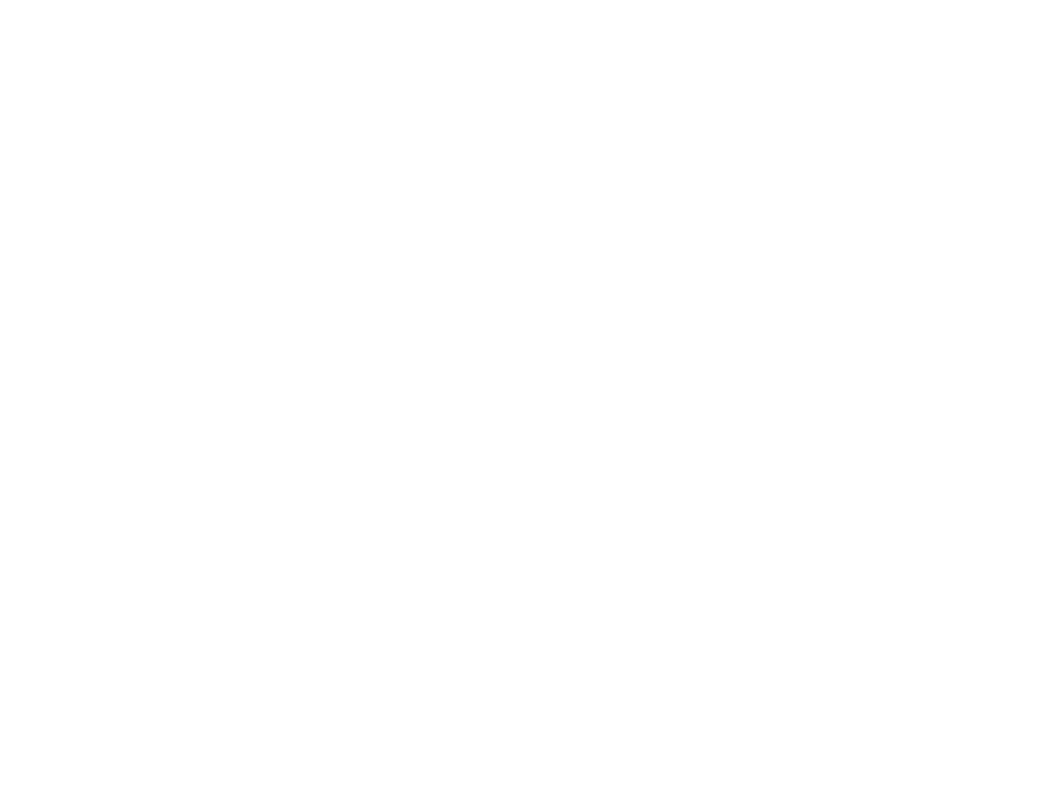
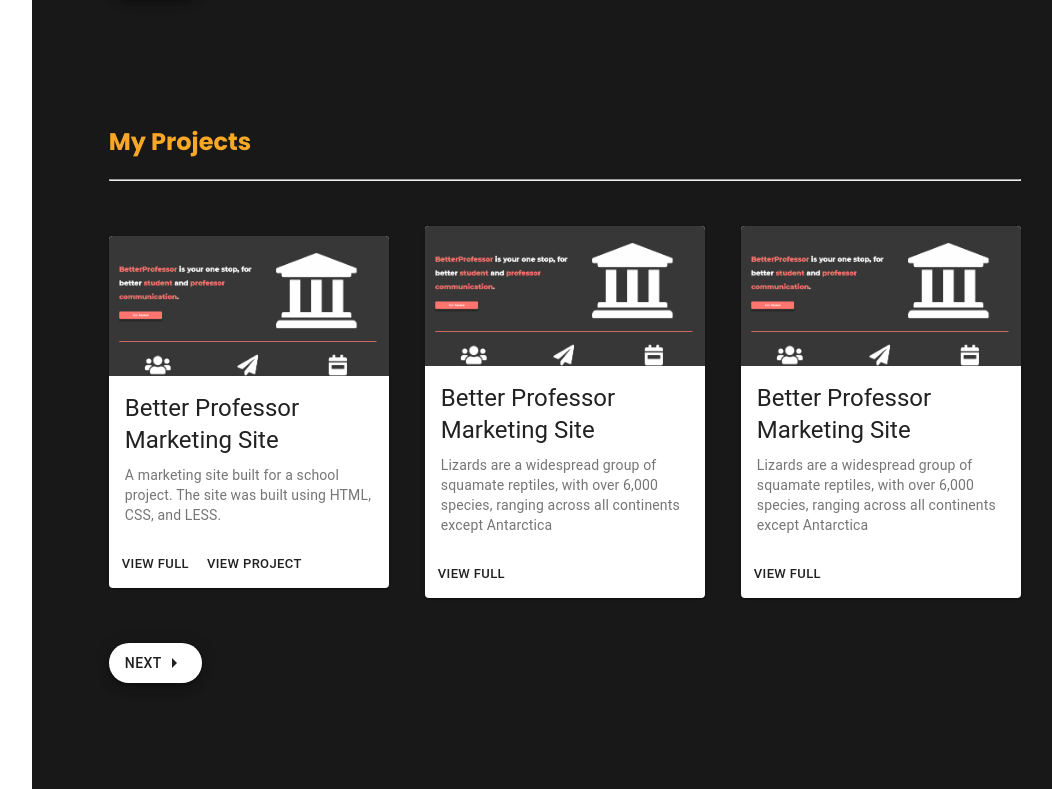
Before and after one commit to NateTheDev1/PortfolioFinal, a React (Create React App) app: page / in a window 1280 px wide. Shown: the part 1476-2265 px from the top of the page, without its empty margins (192-1244 px from the left). Before the commit the page ends 1355 px from the top, so only its background shows below. Built offline with nearby package versions, Linux system fonts and the light colour scheme.

Commit message:
Projects Design Done | Todo: Build Dialog Logic

```diff
--- a/src/components/MainWindow.js
+++ b/src/components/MainWindow.js
@@ -1,9 +1,21 @@
 import React from "react";
 import { makeStyles } from "@material-ui/core/styles";
-import { Container, Fab, Avatar } from "@material-ui/core";
+import {
+  Container,
+  Fab,
+  Avatar,
+  Card,
+  CardActionArea,
+  CardMedia,
+  CardContent,
+  Typography,
+  CardActions,
+  Button,
+} from "@material-ui/core";
 import ArrowRightIcon from "@material-ui/icons/ArrowRight";
 import EmojiObjectsIcon from "@material-ui/icons/EmojiObjects";
 import meBest from "../images/mebest.jpg";
+import professorPreview from "../images/betterprofessorpreview.png";
 import { setPage } from "../actions/actions";
 import { connect } from "react-redux";
 
@@ -11,7 +23,7 @@
   root: {
     backgroundColor: "#181818",
     width: "100%",
-    height: "175%",
+    height: "100%",
     color: "white",
     marginLeft: "17.5%",
     display: "flex",
@@ -22,13 +34,12 @@
     },
   },
   home: {
-    marginTop: "5%",
+    marginTop: "20%",
     marginLeft: "5%",
-    height: "100%",
     fontWeight: "700",
-
+    marginBottom: "10%",
     "& h1": {
-      marginTop: "15%",
+      marginTop: "25%",
       fontSize: "2.5rem",
       lineHeight: "3",
 
@@ -41,9 +52,8 @@
     backgroundColor: "white",
   },
   about: {
-    marginTop: "18%",
     marginLeft: "5%",
-    height: "100%",
+    marginBottom: "10%",
     "& hr": {
       color: "black",
       width: "25%",
@@ -56,7 +66,6 @@
     display: "flex",
     justifyContent: "center",
     alignItems: "center",
-    marginBottom: "5%",
   },
   aboutP: {
     width: "70%",
@@ -70,6 +79,34 @@
     width: "100%",
     objectFit: "contain",
   },
+  projects: {
+    marginBottom: "10%",
+    marginLeft: "5%",
+  },
+  media: {
+    height: 140,
+  },
+
+  cardDiv: {
+    marginTop: "5%",
+    display: "flex",
+    flexWrap: "wrap",
+    justifyContent: "space-between",
+    alignItems: "center",
+    marginBottom: "5%",
+  },
+  card: {
+    maxWidth: 280,
+  },
+  // btn: {
+  //   backgroundColor: "black",
+  //   color: "white",
+
+  //   "&:hover": {
+  //     backgroundColor: "gray",
+  //     color: "black",
+  //   },
+  // },
 });
 
 const MainWindow = ({ page, setPage }) => {
@@ -131,6 +168,100 @@
           </Fab>
         </a>
       </Container>
+      <Container maxWidth="md" className={classes.projects} id="projects">
+        <h2 style={{ color: "#F9A825" }}>My Projects</h2>
+        <hr />
+        <div className={classes.cardDiv}>
+          <Card className={classes.card}>
+            <CardActionArea>
+              <CardMedia
+                component="img"
+                className={classes.media}
+                image={require("../images/betterprofessorpreview.png")}
+                title="Better Professor Marketing Site"
+              />
+              <CardContent>
+                <Typography gutterBottom variant="h5" component="h2">
+                  Better Professor Marketing Site
+                </Typography>
+                <Typography variant="body2" color="textSecondary" component="p">
+                  A marketing site built for a school project. The site was
+                  built using HTML, CSS, and LESS.
+                </Typography>
+              </CardContent>
+            </CardActionArea>
+            <CardActions>
+              <Button size="small" className={classes.btn}>
+                View Full
+              </Button>
+              <a href="https://gobetterprofessor.netlify.app" target="_blank">
+                <Button size="small" className={classes.btn}>
+                  View Project
+                </Button>
+              </a>
+            </CardActions>
+          </Card>
+          <Card className={classes.card}>
+            <CardActionArea>
+              <CardMedia
+                component="img"
+                className={classes.media}
+                image={require("../images/betterprofessorpreview.png")}
+                title="Better Professor Marketing Site"
+              />
+              <CardContent>
+                <Typography gutterBottom variant="h5" component="h2">
+                  Better Professor Marketing Site
+                </Typography>
+                <Typography variant="body2" color="textSecondary" component="p">
+                  Lizards are a widespread group of squamate reptiles, with over
+                  6,000 species, ranging across all continents except Antarctica
+                </Typography>
+              </CardContent>
+            </CardActionArea>
+            <CardActions>
+              <Button size="small" className={classes.btn}>
+                View Full
+              </Button>
+            </CardActions>
+          </Card>
+          <Card className={classes.card}>
+            <CardActionArea>
+              <CardMedia
+                component="img"
+                className={classes.media}
+                image={require("../images/betterprofessorpreview.png")}
+                title="Better Professor Marketing Site"
+              />
+              <CardContent>
+                <Typography gutterBottom variant="h5" component="h2">
+                  Better Professor Marketing Site
+                </Typography>
+                <Typography variant="body2" color="textSecondary" component="p">
+                  Lizards are a widespread group of squamate reptiles, with over
+                  6,000 species, ranging across all continents except Antarctica
+                </Typography>
+              </CardContent>
+            </CardActionArea>
+            <CardActions>
+              <Button size="small" className={classes.btn}>
+                View Full
+              </Button>
+            </CardActions>
+          </Card>
+        </div>
+        <a href="#skills" onClick={() => setPage("skills")}>
+          <Fab
+            aria-label="next"
+            variant="extended"
+            className={classes.next}
+            size="medium"
+          >
+            Next
+            <ArrowRightIcon />
+          </Fab>
+        </a>
+      </Container>
     </div>
   );
 };
--- a/src/index.css
+++ b/src/index.css
@@ -8,7 +8,7 @@
   -moz-osx-font-smoothing: grayscale;
   font-family: "Poppins", sans-serif;
   font-size: 16px;
-  overflow: hidden; /* Hide scrollbars */
+
   animation: fadeIn ease 1s;
 }
 
```
Also changed, not shown: src/images/betterprofessorpreview.png (added).
